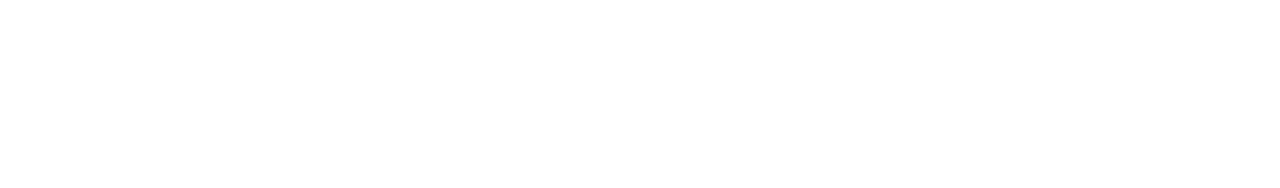
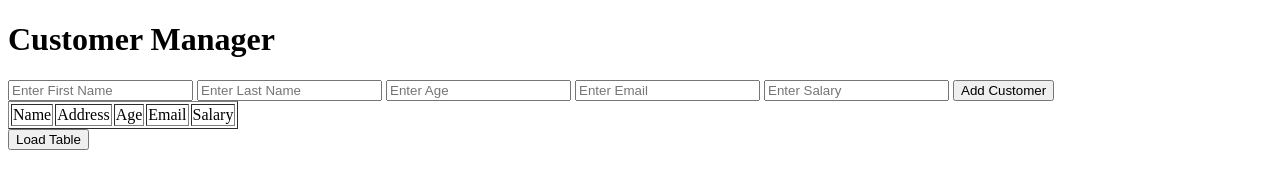
Before and after one commit to NirmalBandara-0/IT_Day_05, a plain HTML site: page index.html in a window 1280 px wide. Drawn offline with Linux system fonts and the light colour scheme.

Commit message:
Add customer management functionality with input fields and table display

```diff
--- a/app.js
+++ b/app.js
@@ -142,3 +142,40 @@ let heading = document.getElementById("heading");
 
 
 // ---------------------------------------------------------------------
+
+
+let customerList = [];
+
+function btnAddCustomerOnAction(){
+    let txtName = document.getElementById("txtName").value
+    let txtAddress = document.getElementById("txtAddress").value
+    let txtAge = document.getElementById("txtAge").value
+    let txtEmail = document.getElementById("txtEmail").value
+    let txtSalary = document.getElementById("txtSalary").value
+
+    let customer={
+        name:txtName,
+        address:txtAddress,
+        age:txtAge,
+        email:txtEmail,
+        salary:txtSalary,
+    }
+
+    customerList.push(customer);
+
+    console.log(customerList);
+}
+
+function loadTable(){
+    let tblCustomers = document.getElementById("tblCustomers");
+
+    tblCustomers.innerHTML+=`<tr>
+            <td>Saman</td>
+            <td>Walana</td>
+            <td>15</td>
+            <td>saman@email.com</td>
+            <td>750000</td>
+        </tr>`
+
+    console.log(tblCustomers);
+}
--- a/index.html
+++ b/index.html
@@ -27,6 +27,32 @@
 
 
 
+ <h1>Customer Manager</h1>
+
+    <input type="text" placeholder="Enter First Name" id="txtName">
+    <input type="text" placeholder="Enter Last Name" id="txtAddress">
+    <input type="text" placeholder="Enter Age" id="txtAge">
+    <input type="text" placeholder="Enter Email" id="txtEmail">
+    <input type="text" placeholder="Enter Salary" id="txtSalary">
+
+
+    <input type="button" value="Add Customer" onclick="btnAddCustomerOnAction()">
+
+     <table border="1" id="tblCustomers">
+        <tr>
+            <td>Name</td>
+            <td>Address</td>
+            <td>Age</td>
+            <td>Email</td>
+            <td>Salary</td>
+        </tr>
+    </table>
+
+
+    <input type="button" value="Load Table" onclick="loadTable()">
+
+
+
 
 
 
```
